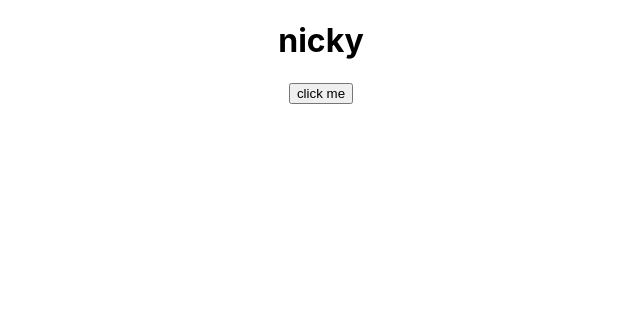
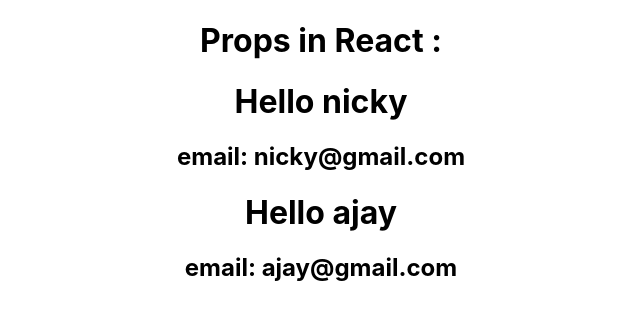
Before and after one commit to nicky-kumari74/simple-form-ReactJS, a React (Create React App) app: page / in a window 1280 px wide. Shown: the top 320 px of the page, without its empty margins (319-959 px from the left). Built offline with nearby package versions, Linux system fonts and the light colour scheme.

Commit message:
first changes

```diff
--- a/src/App.js
+++ b/src/App.js
@@ -1,16 +1,14 @@
-import {useState} from 'react'
+
 import logo from './logo.svg';
 import './App.css';
+import User from './User';
 
 function App() {
-  const [data,setdata]=useState("nicky")
-  function updatedata(){
-    setdata("ajay")
-  }
   return (
     <div className="App">
-      <h1>{data}</h1>
-      <button onClick={updatedata}>click me</button>
+      <h1>Props in React :</h1>
+      <User name={"nicky"} email="nicky@gmail.com"/>
+      <User name={"ajay"} email="ajay@gmail.com"/>
     </div>
   );
 }
--- /dev/null
+++ b/src/User.js
@@ -0,0 +1,9 @@
+function User(props){
+    return(
+        <div style={{margin:10}}>
+            <h1>Hello {props.name}</h1>
+            <h2>email: {props.email}</h2>
+        </div>
+    )
+}
+export default User
```
